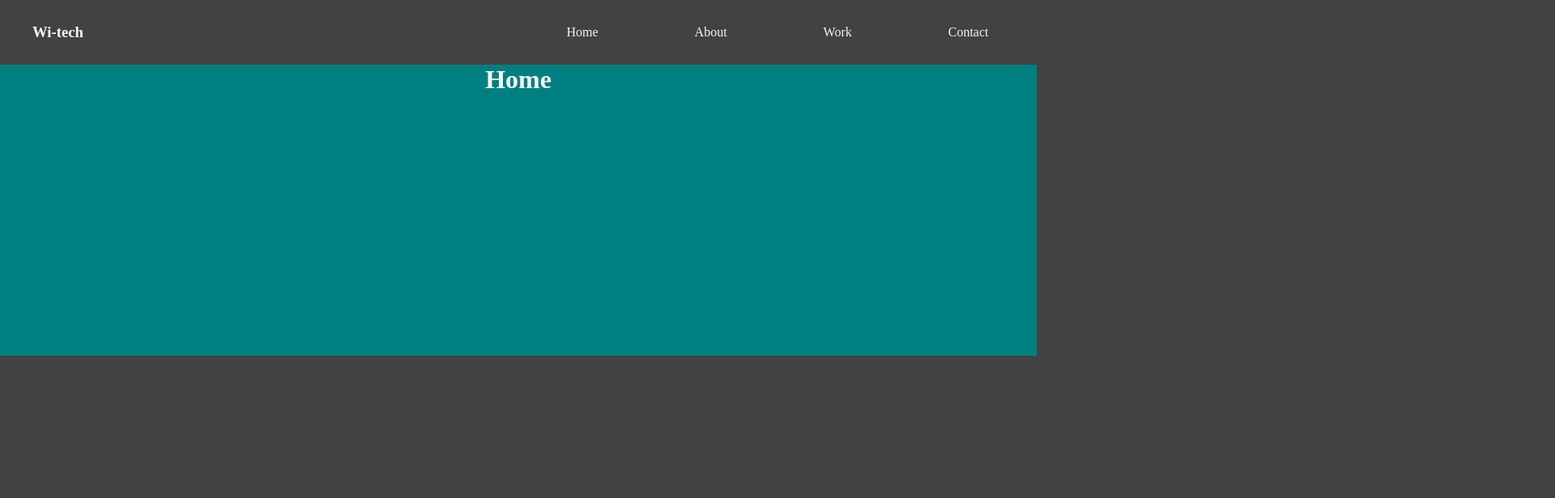
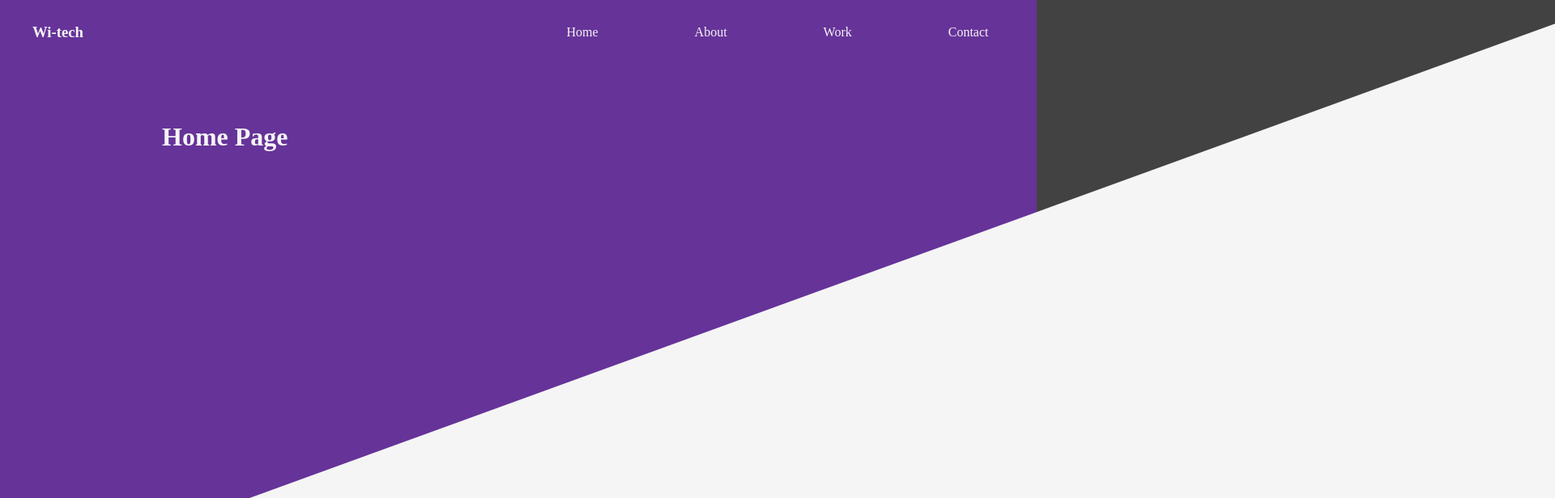
Before and after one commit to BuddhaTheChef/fl-2020, a React (Create React App) app: page / in a window 1280 px wide. Shown: the top 616 px of the page at 81% size, 1920 px wide, since content can reach past the window. Built offline with nearby package versions, Linux system fonts and the light colour scheme.

Commit message:
adding in styles

```diff
--- a/src/App.css
+++ b/src/App.css
@@ -1,6 +1,7 @@
 html {
   margin: 0;
   padding: 0;
+  overflow-x: hidden;
 }
 
 body {
@@ -41,6 +42,7 @@ body {
   justify-content: space-between;
   align-items: center;
   height: 80px;
+  position: fixed;
 }
 
 .header-nav {
@@ -58,10 +60,44 @@ a {
 }
 
 .home-head {
-  background-color: teal;
   width: 100%;
-  height: 45vh;
+  height: 100vh;
+  background-color: rebeccapurple;
 }
+
+.home-head h1 {
+  display: flex;
+    position: absolute;
+    top: 130px;
+    left: 200px;
+}
+
+.home-container {
+  display: flex;
+  flex-direction: row;
+  justify-content: space-around;
+}
+
+.home-text {
+  width: 50%;
+  text-align: left;
+}
+
+.home-text h1 {
+  font-size: 3em;
+  margin-bottom: 1em;
+}
+
+.diagonal {
+  position: absolute;
+    width: 241vw;
+    height: 600px;
+    bottom: 14px;
+    transform: rotate(-20deg);
+    background: whitesmoke;
+    z-index: 1;
+}
+
 
 .title {
   display: contents;
--- a/src/components/Home/Home.js
+++ b/src/components/Home/Home.js
@@ -1,13 +1,20 @@
-import React, { Component } from 'react'
+import React, { Component } from "react";
 
 export default class Home extends Component {
-    render() {
-        return (
-            <div>
-                <div className="home-head">
-                    <h1 className="title">Home</h1>
-                </div>
+  render() {
+    return (
+      <div style={{ backgroundColor: "whitesmoke", height: "300vh" }}>
+        <div className="home-head">
+        <h1>Home Page</h1>
+          <section id="home">
+            <div class="home-container">
+
             </div>
-        )
-    }
+            <div class="home-img-container"></div>
+            <div class="diagonal"></div>
+          </section>
+        </div>
+      </div>
+    );
+  }
 }
```
